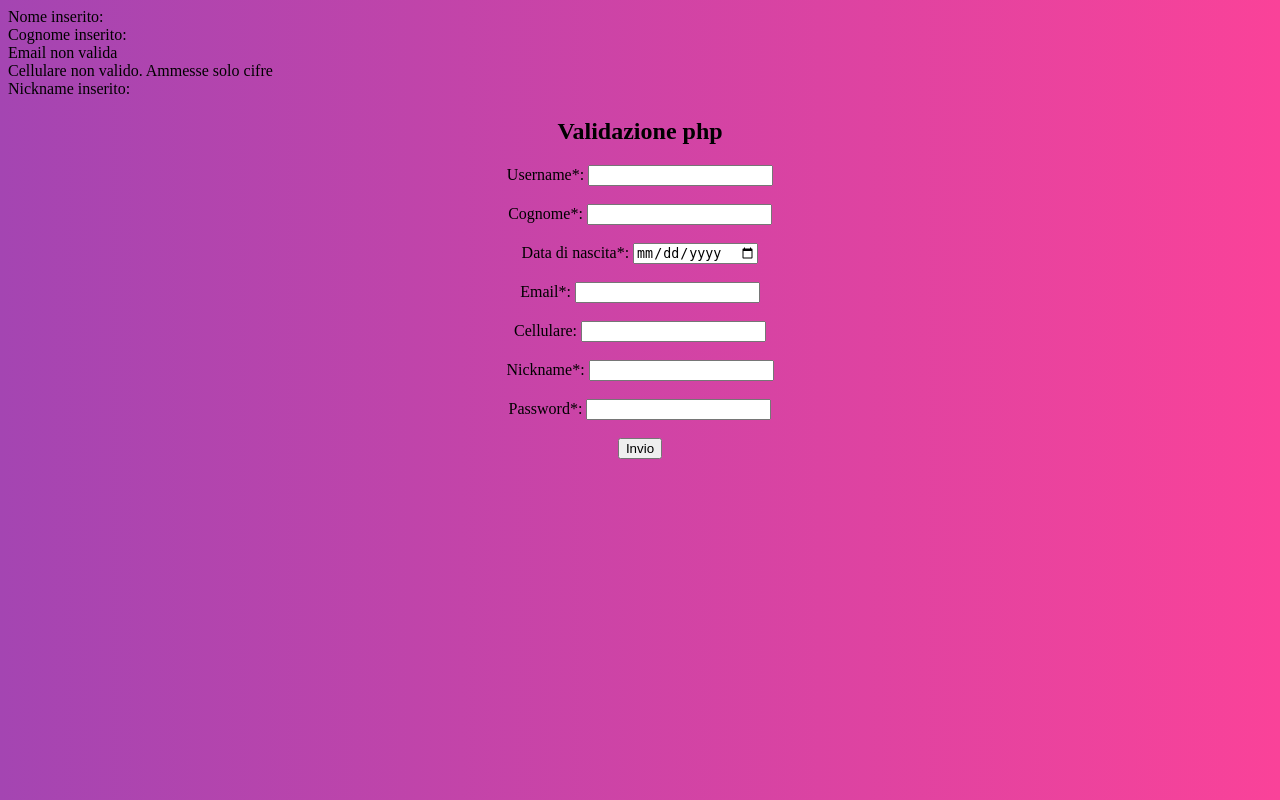
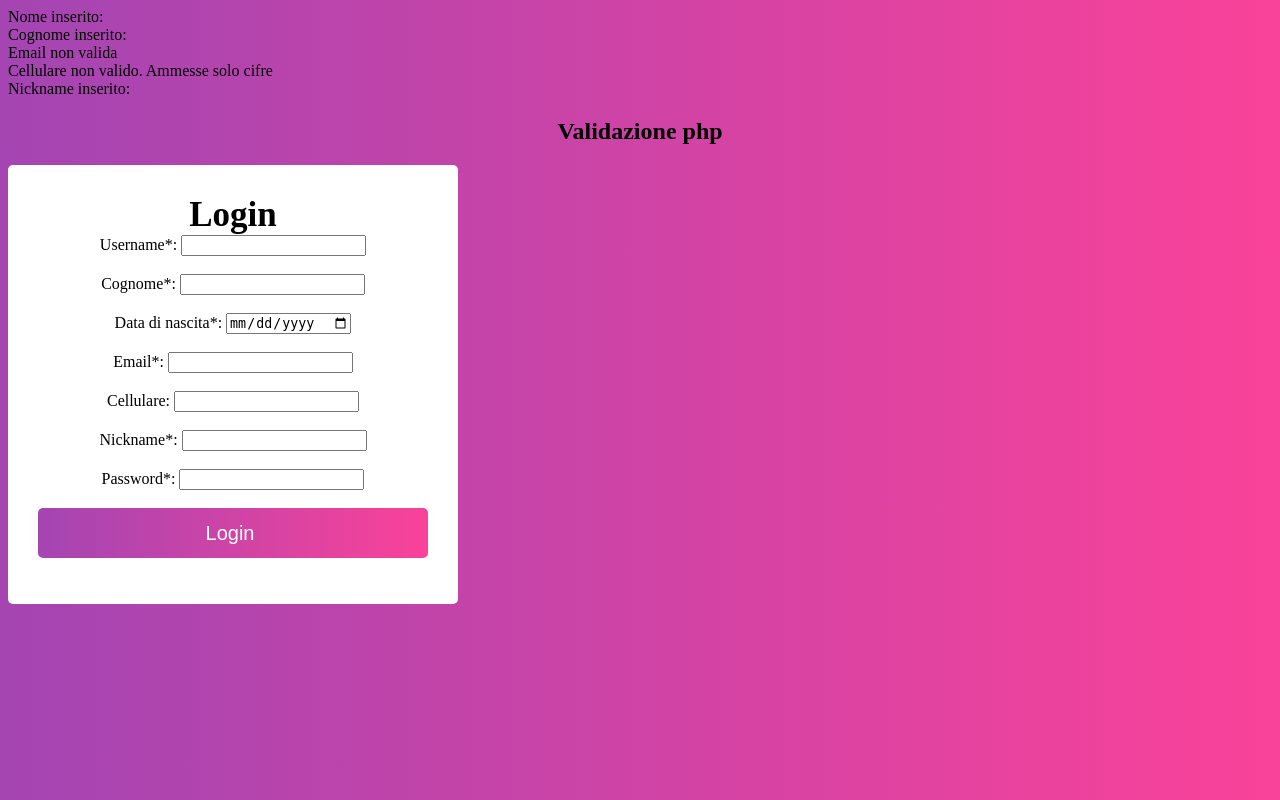
Before and after one commit to MatteoBa23/INF_5H, a PHP site: a page that, after the commit, uses PHP/ES03 - Validazione Form/ES_A/validazione.php in a window 1280 px wide. Run offline with PHP 8.4, Linux system fonts and the light colour scheme; data that the repository does not hold is empty.

Commit message:
Versione 1.0

```diff
--- a/PHP/ES03 - Validazione Form/ES_A/Validazione.php
+++ b/PHP/ES03 - Validazione Form/ES_A/validazione.php
@@ -83,6 +83,11 @@ function controlloPass($pass){
 
 <h2>Validazione php</h2>
 <!-- creazione form -->
+
+	<div class="rett-form">
+	<div class="title-text">
+        <div class="title login">Login</div>
+      </div>
 	<form name="frmLogin" method="POST" action="<?php ($_SERVER["PHP_SELF"]);?>">
 		Username*: <input type="text" name="nome"><br><br>
 		Cognome*: <input type="text" name="cognome"><br><br>
@@ -91,7 +96,11 @@ function controlloPass($pass){
 		Cellulare: <input type="text" name="cellulare"><br><br>
 		Nickname*: <input type="text" name="nickname"><br><br>
 		Password*: <input type="password" name="password"><br><br>
-	<input type="submit" value="Invio"><!-- tasto invio -->
+	<div class="field btn">
+        <div class="btn-layer"></div>
+        <input type="submit" value="Login">
+    </div>
+	</div>
 	</form>
 </body>
 </html>
```
